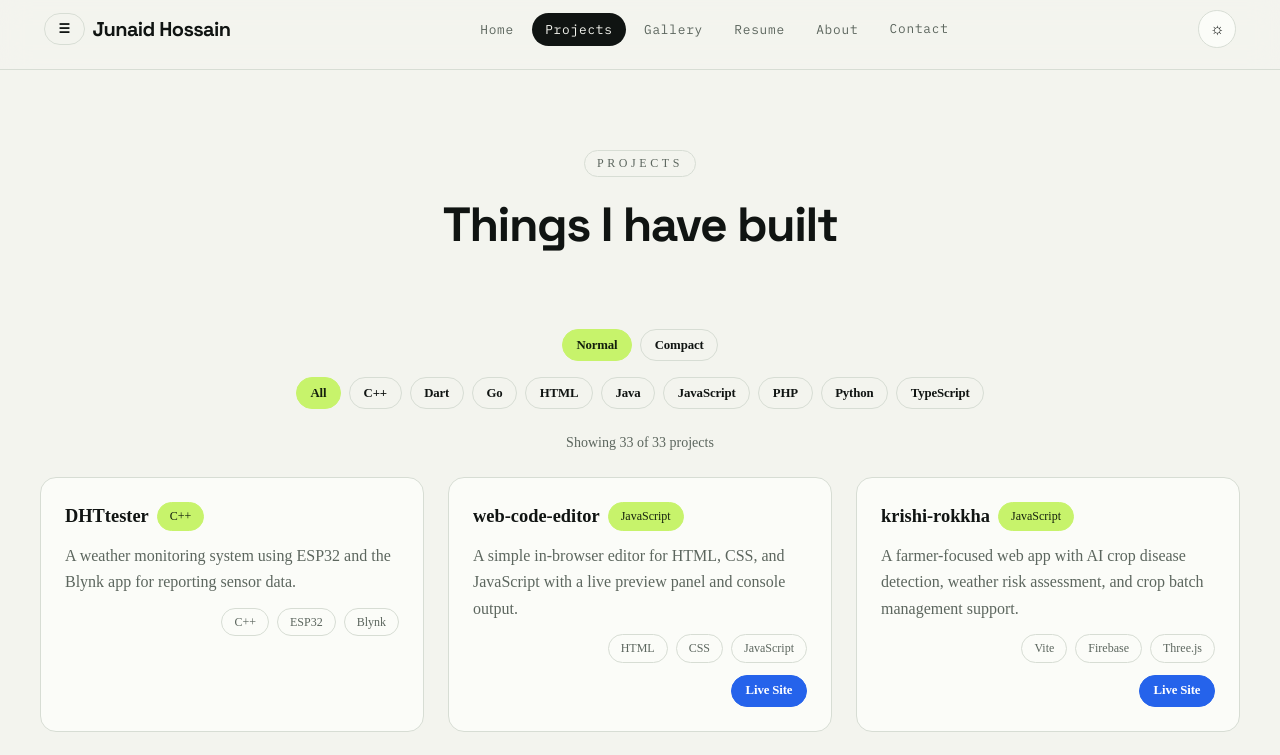
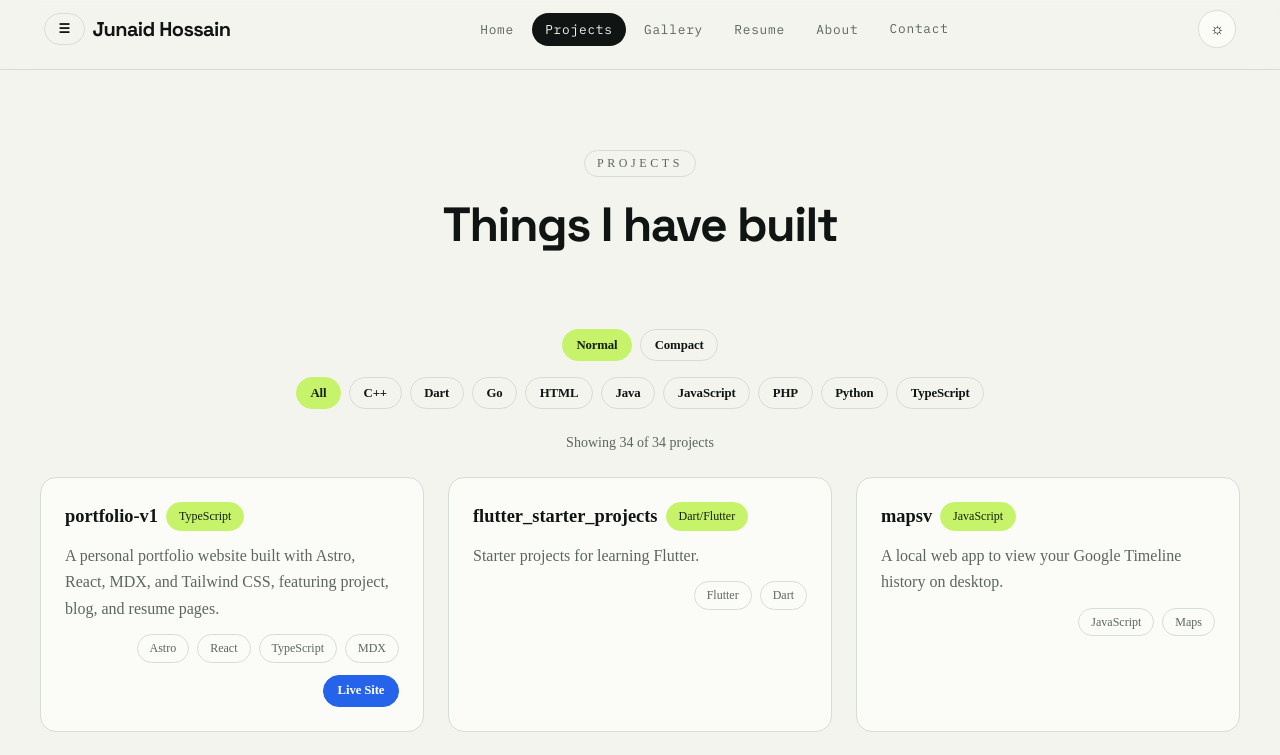
Before and after one commit to junaid-h0ssain/junaid-h0ssain.github.io, a Next.js app in the folder web/: page /projects in a window 1280 px wide. Shown: the top 755 px of the page. Built offline with nearby package versions, Linux system fonts and the light colour scheme.

Commit message:
Add flutter_starter_projects

```diff
--- a/web/data/projects.ts
+++ b/web/data/projects.ts
@@ -291,9 +291,9 @@ export const PROJECTS: Project[] = [
   {
     repo: "junaid-h0ssain/system-info",
     title: "system-info",
-    badge: "GO",
+    badge: "Go",
     description: "A lightweight hardware info checker.",
-    tags: ["GO", "GO-PSUTIL"],
+    tags: ["Go", "GO-PSUTIL"],
   },
   {
     repo: "junaid-h0ssain/cctv_web",
@@ -302,4 +302,11 @@ export const PROJECTS: Project[] = [
     description: "A CCTV web app.",
     tags: ["Go"],
   },
+  {
+    repo: "junaid-h0ssain/flutter_starter_projects",
+    title: "flutter_starter_projects",
+    badge: "Dart/Flutter",
+    description: "Starter projects for learning Flutter.",
+    tags: ["Flutter", "Dart"],
+  },
 ]
```
